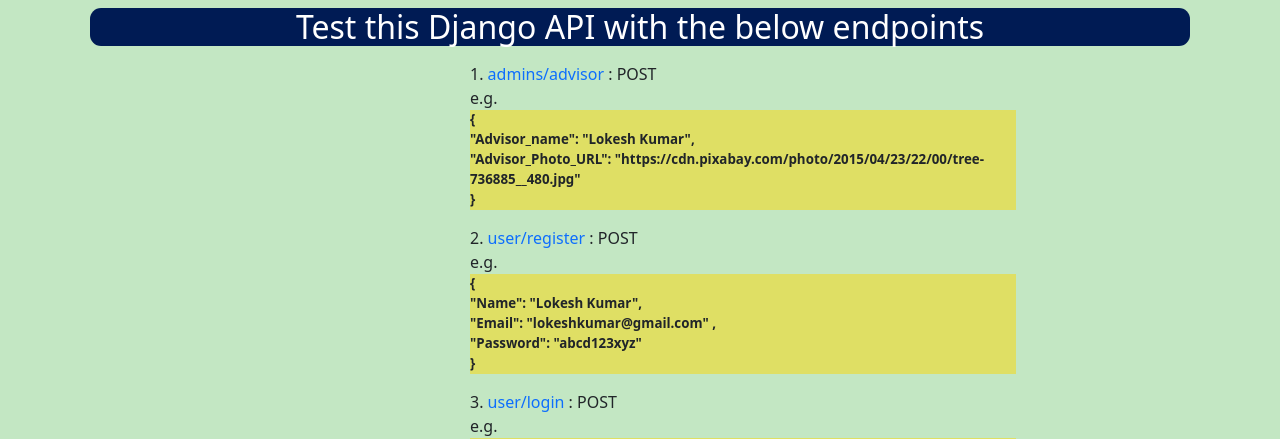
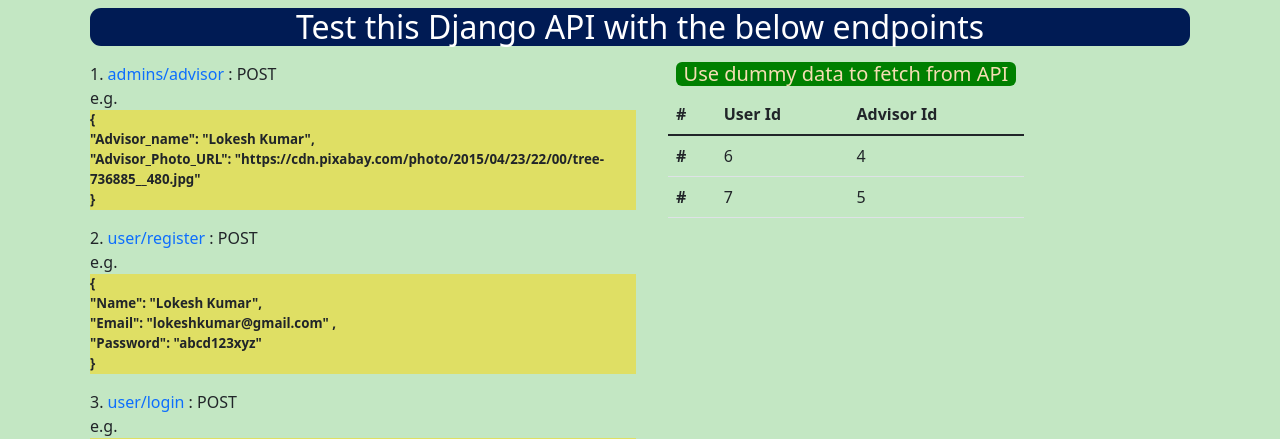
Before and after one commit to sandeepbisht045/django_api, a Python web app: template templates/index.html in a window 1280 px wide. Shown: the top 439 px of the page. Run offline with Jinja, Linux system fonts and the light colour scheme; the template is opened without the code that fills it, so the values that code supplies are empty.

Commit message:
fix issues

```diff
--- a/rest_api/views.py
+++ b/rest_api/views.py
@@ -32,7 +32,7 @@ def users(request):
                         "User id":serializer.data["id"]}
                 return Response(res)
         else:
-                return Response(status=status.HTTP_400_BAD_REQUEST)
+                return Response({"alert":"ensure that password length must be minimum of 7 characters long and email must be unique"},status=status.HTTP_400_BAD_REQUEST)
 
 
 #   API FOR ADDING ADVISORS WITH POST REQUEST
@@ -46,7 +46,7 @@ def Admin(request):
         serializer=Advisor_details_serializers(data=request.data)
         if serializer.is_valid():
                 serializer.save()
-                return Response(status=status.HTTP_200_OK)
+                return Response({"advisor_id":serializer.data["id"]},status=status.HTTP_200_OK)
         else:
                 return Response(status=status.HTTP_400_BAD_REQUEST)
 
--- a/templates/index.html
+++ b/templates/index.html
@@ -19,8 +19,7 @@
             style="color: white; background-color: #001B54; border-radius: 11px; margin: auto;">Test this
             Django API with the below endpoints</h2>
         <div class="row">
-            <div class="col-md-4"></div>
-            <div class="col-md-6 m-2">
+                     <div class="col-md-6 m-2">
                 1. <a style="text-decoration: none;" href="admins/advisor">admins/advisor</a> : POST <br>
                 e.g. <p
                     style="overflow: hidden; font-size: smaller; background-color: rgb(223, 223, 100);font-weight: bold;"
@@ -61,6 +60,33 @@
                     user/1/advisor/booking <br>
                 </p>
             </div>
+            <div class="col-md-4">
+                <h5 style="background-color: green; border-radius: 6px; color: wheat;" class="m-2 text-center">Use dummy data to fetch from API </h5>
+
+<!--  -->
+<table class="table">
+    <thead>
+      <tr>
+        <th scope="col">#</th>
+        <th scope="col">User Id</th>
+        <th scope="col">Advisor Id</th>
+    </thead>
+      </tr>
+      <tbody>
+        <tr>
+          <th scope="row">#</th>
+          <td>6</td>
+          <td>4</td>
+        </tr>
+        <tr>
+          <th scope="row">#</th>
+          <td>7</td>
+          <td>5</td>
+        </tr>   </tbody>
+        </table>
+<!--  -->
+
+            </div>
 
         </div>
     </div>
```
Also changed, not shown: db.sqlite3.
